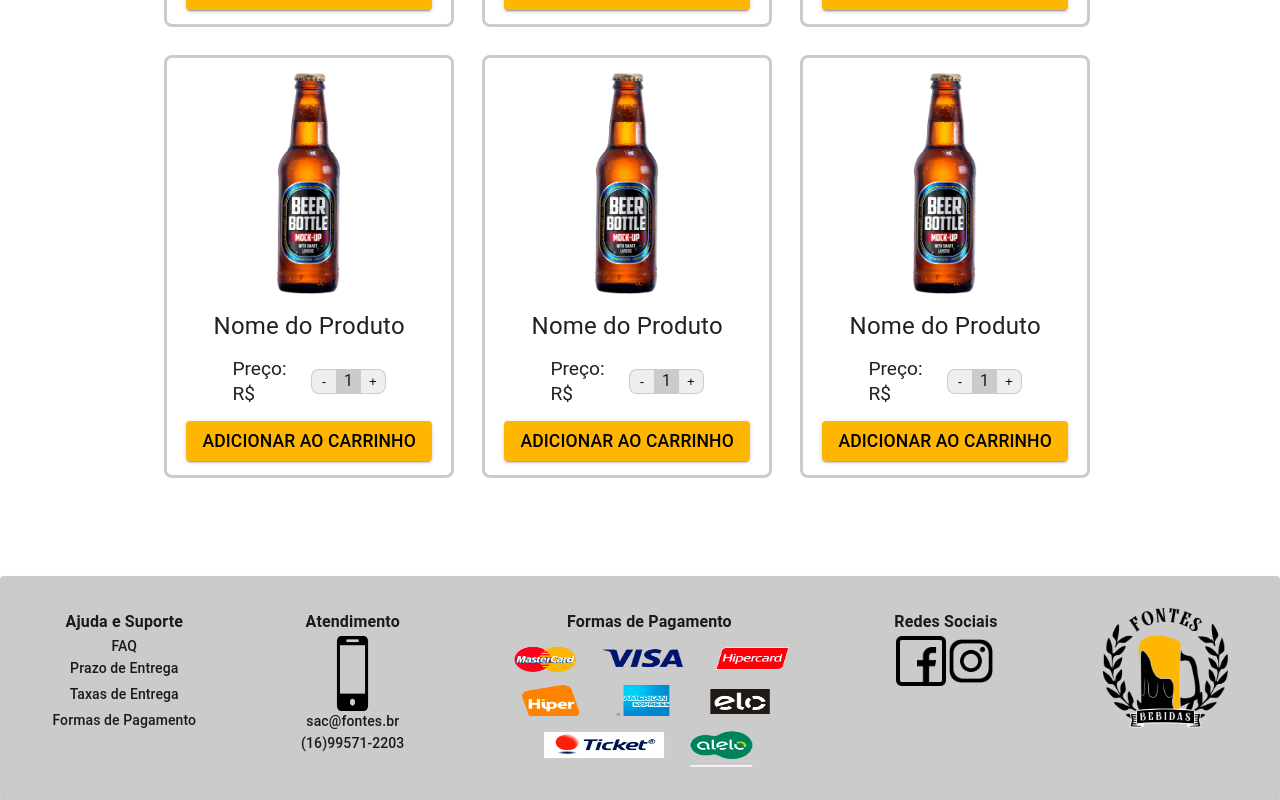
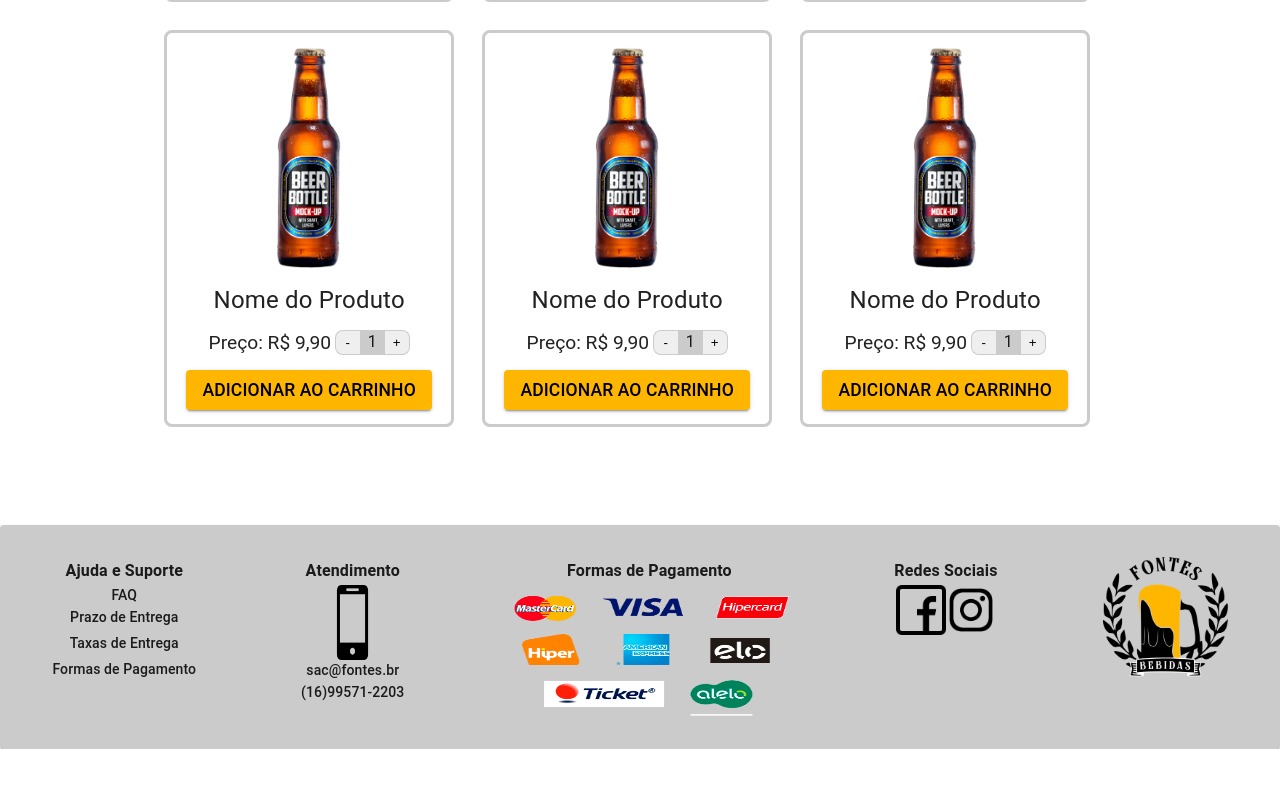
Before and after one commit to ThalesSilva19/IHC-Bebidas, a Next.js app: page /product_list in a window 1280 px wide. Shown: the part 618-1418 px from the top of the page. After the commit the page ends 1367 px from the top, so only its background shows below. Built offline with nearby package versions, Linux system fonts and the light colour scheme.

Commit message:
Responsibilidade do footer e do checkout

```diff
--- a/src/components/footer.jsx
+++ b/src/components/footer.jsx
@@ -20,7 +20,8 @@ export default function Footer(props) {
       borderRadius: '0 !mportant',
       backgroundColor: '#CBCBCB',
       paddingTop: '32px',
-      paddingBottom: '32px'
+      paddingBottom: '32px',
+      flexWrap: 'wrap'
     }}>
       <Box
         sx={{
--- a/src/components/product_card.jsx
+++ b/src/components/product_card.jsx
@@ -51,11 +51,11 @@ export default function ProductCard(props) {
           display: 'flex',
           flexDirection: 'row',
           alignItems: 'center',
-          justifyContent: 'space-between',
-          width: '60%'
+          justifyContent: 'space-around',
+          width: '80%'
         }}
       >
-        <Typography variant='h5' tabIndex="0" sx={{fontSize:'1.2em'}}>Preço: R$</Typography>
+        <Typography variant='h5' tabIndex="0" sx={{fontSize:'1.2em'}}>Preço: R$ 9,90</Typography>
         <Counter/>
       </Box>
       <Link href='/cart'>
```
Also changed, not shown: src/components/checkout.jsx (+5 -2 lines).
